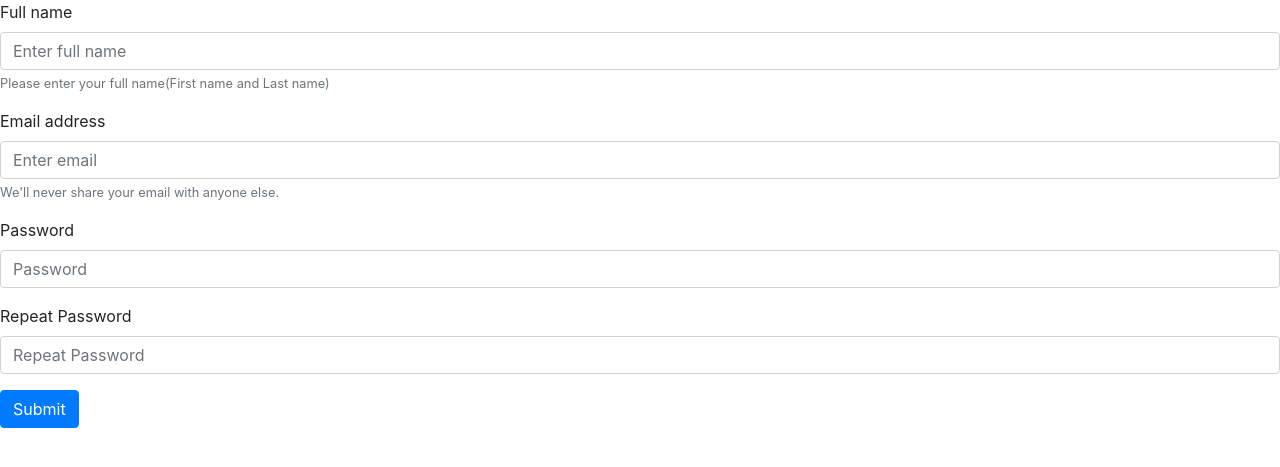
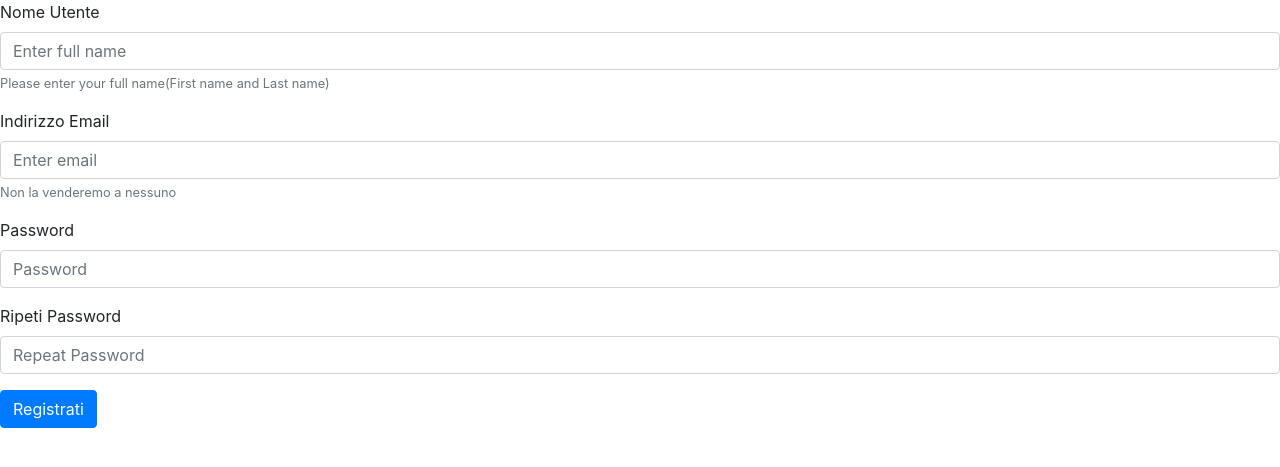
Before and after one commit to TommasoFachin/matchMaker, a Flask app: page / in a window 1280 px wide. Shown: the part 56-523 px from the top of the page. Run offline with Flask 2, Linux system fonts and the light colour scheme; some libraries are stand-ins or nearby versions.

Commit message:
creazione stuff
Co-Authored-By: TommasoFachin <69682170+TommasoFachin@users.noreply.github.com>
Co-Authored-By: Gianluca-18 <71022989+Gianluca-18@users.noreply.github.com>

```diff
--- a/Progetto MongoDB/main.py
+++ b/Progetto MongoDB/main.py
@@ -11,7 +11,7 @@ dati = db.Dati
 
 
 @app.route("/", methods=['post', 'get'])
-def index():
+def registrazione():
     message = ''
     if "Email" in session:
         return redirect(url_for("logged_in"))
@@ -26,13 +26,13 @@ def index():
         email_found = dati.find_one({"email": email})
         if user_found:
             message = 'There already is a user by that name'
-            return render_template('index.html', message=message)
+            return render_template('registrazione.html', message=message)
         if email_found:
             message = 'This email already exists in database'
-            return render_template('index.html', message=message)
+            return render_template('registrazione.html', message=message)
         if password1 != password2:
             message = 'Passwords should match!'
-            return render_template('index.html', message=message)
+            return render_template('registrazione.html', message=message)
         else:
             hashed = bcrypt.hashpw(password2.encode('utf-8'), bcrypt.gensalt())
             user_input = {'Nome': user, 'Email': email, 'Password': hashed,'NomeUtente': user}
@@ -43,7 +43,7 @@ def index():
             new_email = user_data['Email']
 
             return render_template('logged_in.html', email=new_email)
-    return render_template('index.html')
+    return render_template('registrazione.html')
 
 
 @app.route("/login", methods=["POST", "GET"])
@@ -91,7 +91,21 @@ def logout():
         session.pop("email", None)
         return render_template("login.html")
     else:
-        return render_template('index.html')
+        return render_template('registrazione.html')
+
+
+
+
+
+@app.route("/creapartita", methods=["POST", "GET"])
+def ListaPartita():
+
+
+
+
+
+
+    return render_template('listagame.html',**vars())
 
 if __name__ == "__main__":
   app.run(debug=True)
--- /dev/null
+++ b/Progetto MongoDB/templates/listagame.html
@@ -0,0 +1 @@
+<h1>Lista Partite</h1>
--- a/Progetto MongoDB/templates/index.html
+++ b/Progetto MongoDB/templates/registrazione.html
@@ -11,14 +11,14 @@
 
 <form action="" method="post">
     <div class="form-group">
-        <label for="Fullname">Full name</label>
+        <label for="Fullname">Nome Utente</label>
         <input name="fullname" class="form-control" id="inputFullName" aria-describedby="emailHelp" placeholder="Enter full name">
         <small id="fullName" class="form-text text-muted">Please enter your full name(First name and Last name)</small>
   </div>
   <div class="form-group">
-        <label for="InputEmail">Email address</label>
+        <label for="InputEmail">Indirizzo Email</label>
         <input name="email" class="form-control" id="InputEmail"  placeholder="Enter email">
-        <small id="emailHelp" class="form-text text-muted">We'll never share your email with anyone else.</small>
+        <small id="emailHelp" class="form-text text-muted">Non la venderemo a nessuno</small>
   </div>
   <div class="form-group">
     <label for="InputPassword">Password</label>
@@ -26,11 +26,11 @@
   </div>
 
     <div class="form-group">
-    <label for="InputPassword2">Repeat Password</label>
+    <label for="InputPassword2">Ripeti Password</label>
     <input type="password" name="password2" class="form-control" id="InputPassword2" placeholder="Repeat Password">
 
     </div>
-  <button type="submit" class="btn btn-primary">Submit</button>
+  <button type="submit" class="btn btn-primary">Registrati</button>
 
 
 </form>
```
